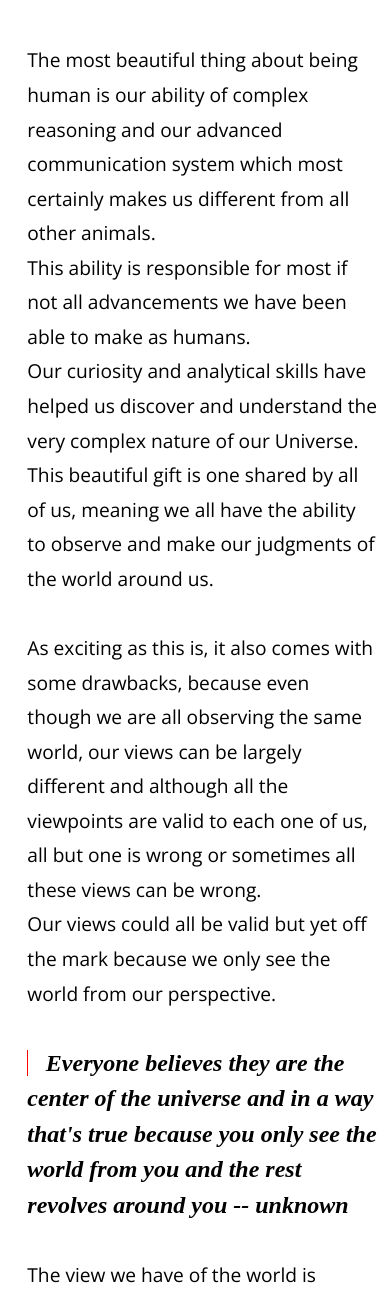
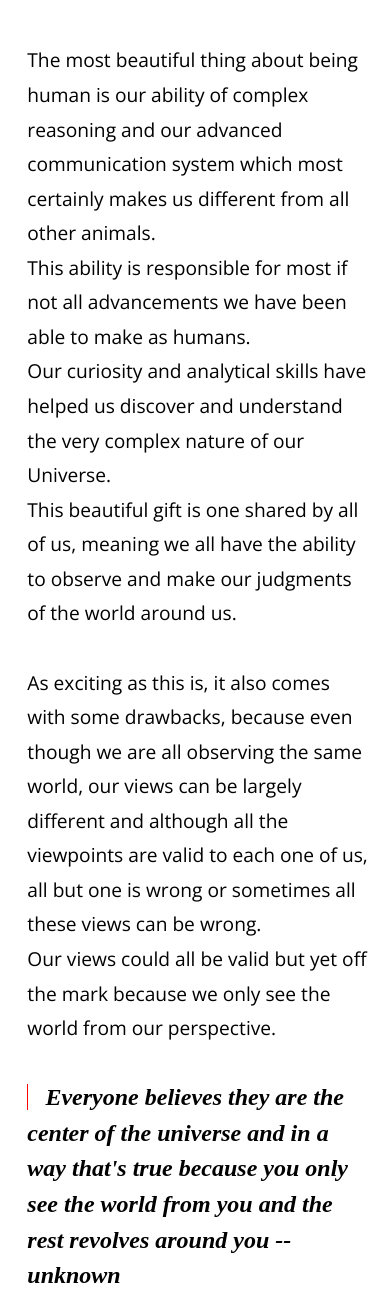
Before and after one commit to nelsonfai/my-apjot, a Django app: a page that uses blog/templates/blog/details.html in a window 390 px wide. Shown: the part 730-2027 px from the top of the page. Run offline with Django 4.2, Linux system fonts and the light colour scheme; data comes from the database, SQL or seed files in the repository; data that the repository does not hold is empty; parts of the project's set-up code (start-up, migrations or seed data) failed here and were passed over; some libraries are stand-ins or nearby versions; some web fonts are replaced.

Commit message:
Update details.html

```diff
--- a/blog/templates/blog/details.html
+++ b/blog/templates/blog/details.html
@@ -243,7 +243,7 @@ q::before{
 }
 @media screen and (max-width:768px) {
     .articles{
-    width:90%;
+    width:88%;
     padding: 10%  7% ;
     margin:auto;
 }
```
